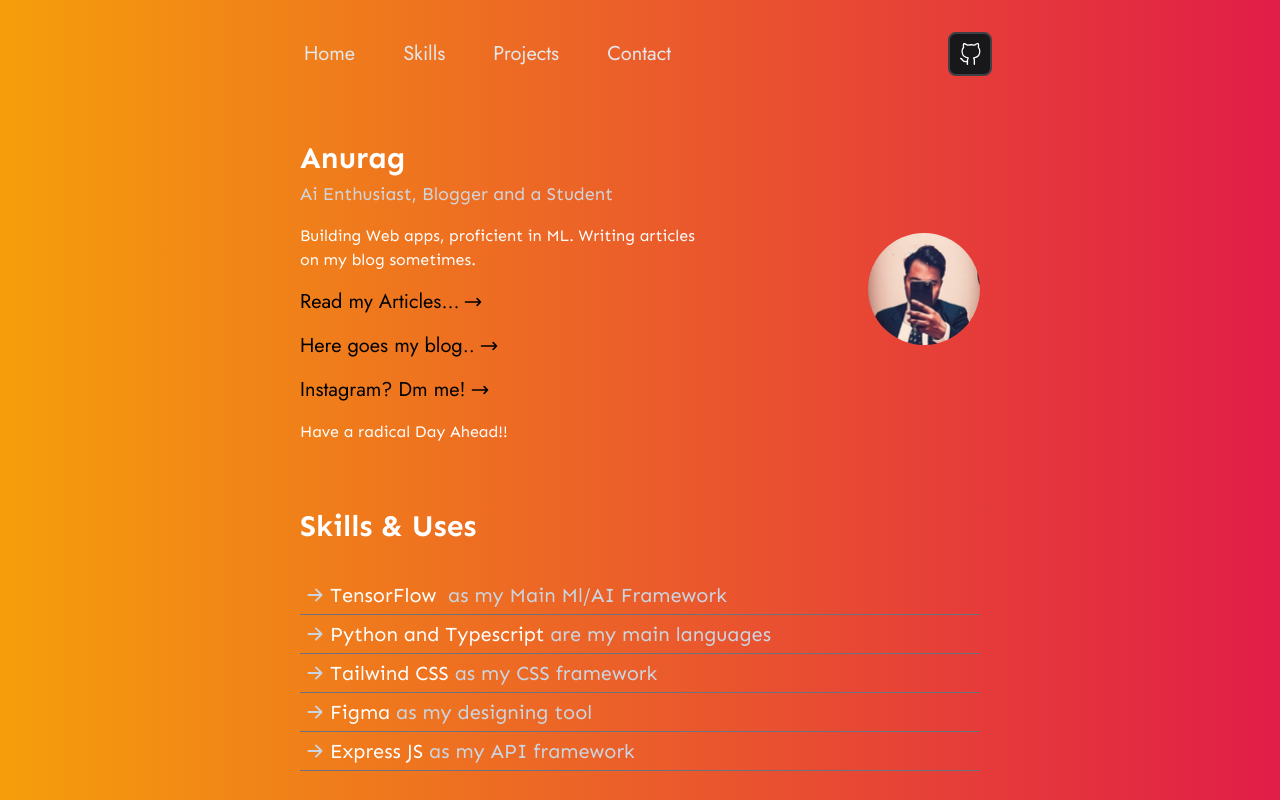
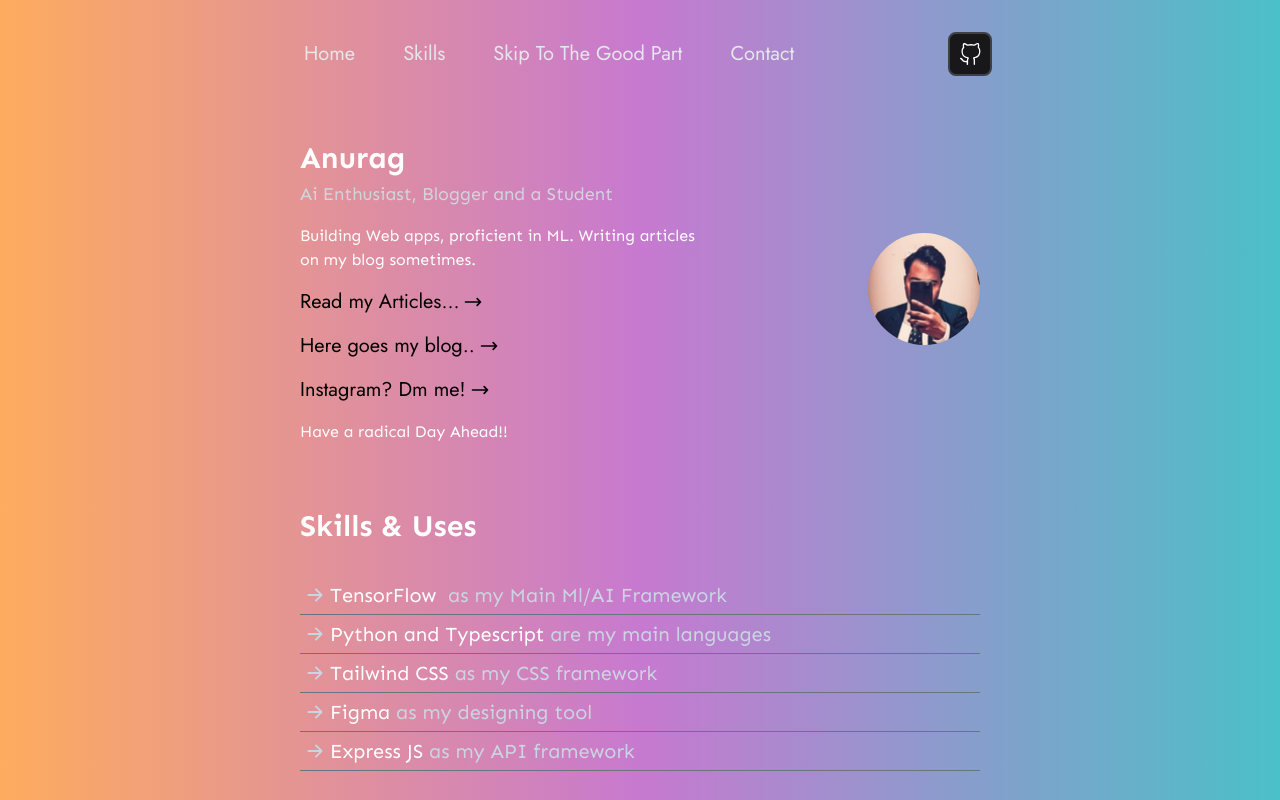
Before and after one commit to developers-sky/My_Portifolio, a Next.js app: page / in a window 1280 px wide. Shown: the top 800 px of the page. Built offline with nearby package versions, Linux system fonts and the light colour scheme.

Commit message:
theme Update...

```diff
--- a/components/Header/Header.component.tsx
+++ b/components/Header/Header.component.tsx
@@ -34,7 +34,7 @@ const Header: React.FC = () => {
       <p className="hidden sm:flex sm:flex-row sm:gap-x-4">
         <TextLink text="Home" href="#" />
         <TextLink text="Skills" href="#skills" />
-        <TextLink text="Projects" href="#projects" />
+        <TextLink text="Skip To The Good Part" href="#projects" />
         <TextLink text="Contact" href="#contact" />
       </p>
 
--- a/styles/globals.css
+++ b/styles/globals.css
@@ -10,6 +10,6 @@
 
 @layer base {
   body {
-    @apply bg-gradient-to-r from-[#f59e0b]  to-[#e11d48];
+    background: linear-gradient(to right, #feac5e, #c779d0, #4bc0c8);
   }
 }
```
